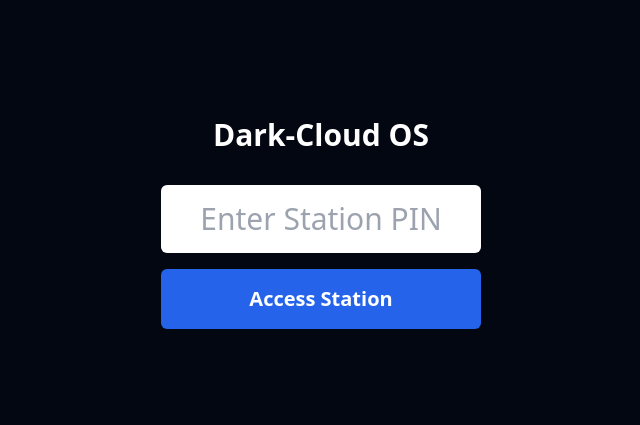
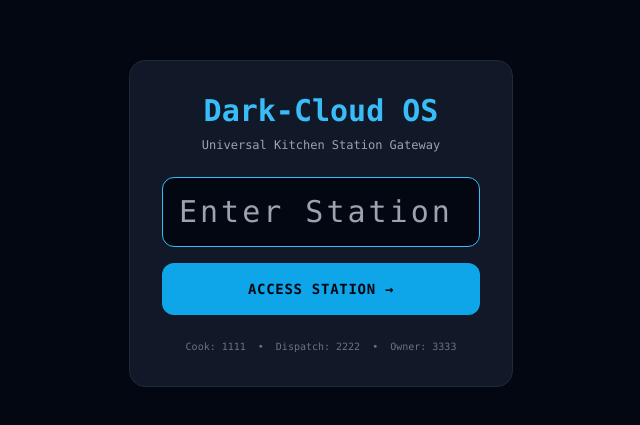
Before and after one commit to rsv-op/DarKitOS, a Next.js app: page /login in a window 1280 px wide. Shown: the part 177-602 px from the top of the page, without its empty margins (319-959 px from the left). Built offline with nearby package versions, Linux system fonts and the light colour scheme.

Commit message:
Refactor LoginPage component layout and styles

```diff
--- a/app/login/page.tsx
+++ b/app/login/page.tsx
@@ -1,55 +1,72 @@
-"use client"
-import { useState } from 'react'
-import { useRouter } from 'next/navigation'
+
+"use client";
+
+import { useState } from 'react';
+import { useRouter } from 'next/navigation';
 
 export default function LoginPage() {
-  const [pin, setPin] = useState('')
-  const [error, setError] = useState('')
-  const router = useRouter()
+  const [pin, setPin] = useState('');
+  const [error, setError] = useState('');
+  const router = useRouter();
 
   const handleLogin = (e: React.FormEvent) => {
-    e.preventDefault()
+    e.preventDefault();
 
     if (pin === '1111') {
-      document.cookie = "kitchen_pin=cook_token; path=/"
-      router.push('/cook')
+      document.cookie = 'kitchen_pin=cook_token; path=/';
+      router.push('/cook');
     } else if (pin === '2222') {
-      document.cookie = "kitchen_pin=dispatch_token; path=/"
-      router.push('/dispatch')
+      document.cookie = 'kitchen_pin=dispatch_token; path=/';
+      router.push('/dispatch');
     } else if (pin === '3333') {
-      document.cookie = "kitchen_pin=owner_token; path=/"
-      router.push('/owner')
+      document.cookie = 'kitchen_pin=owner_token; path=/';
+      router.push('/owner');
     } else if (pin === '9999') {
       // Dev bypass token - defaults to Owner view but can navigate anywhere
-      document.cookie = "kitchen_pin=dev_token; path=/"
-      router.push('/owner')
+      document.cookie = 'kitchen_pin=dev_token; path=/';
+      router.push('/owner');
     } else {
-      setError('Invalid Station PIN')
+      setError('Invalid Station PIN');
     }
-  }
+  };
 
   return (
-    <div className="min-h-screen bg-gray-950 flex flex-col items-center justify-center text-white p-4">
-      <h1 className="text-3xl font-bold mb-8">Dark-Cloud OS</h1>
-      <form onSubmit={handleLogin} className="flex flex-col gap-4 w-full max-w-xs">
+    <div className="min-h-screen bg-gray-950 flex flex-col items-center justify-center text-white p-4 font-sans">
+      <div className="bg-gray-900 border border-gray-800 p-8 rounded-2xl max-w-sm w-full text-center">
+        <h1 className="text-3xl font-bold font-mono mb-2 text-sky-400">Dark-Cloud OS</h1>
+        <p className="text-xs text-gray-400 mb-6 font-mono">Universal Kitchen Station Gateway</p>
+
+        <form onSubmit={handleLogin} className="flex flex-col gap-4">
           <input
             type="password"
             inputMode="numeric"
-          pattern="[0-9]*"
+            pattern="*"
+            maxLength={4}
             value={pin}
             onChange={(e) => setPin(e.target.value)}
             placeholder="Enter Station PIN"
-          className="p-4 text-center text-3xl text-black rounded-md outline-none"
+            className="p-4 text-center text-3xl font-mono text-white bg-gray-950 border border-sky-500/30 rounded-xl outline-none focus:border-sky-400 tracking-widest"
             autoFocus
           />
-        {error && <p className="text-red-500 text-sm text-center">{error}</p>}
+
+          {error && <p className="text-red-400 text-xs font-mono">{error}</p>}
+
           <button
             type="submit"
-          className="bg-blue-600 hover:bg-blue-700 p-4 rounded-md text-xl font-bold transition-colors"
+            className="bg-sky-500 hover:bg-sky-400 text-gray-950 font-mono font-bold p-4 rounded-xl text-sm uppercase tracking-wider transition-all"
           >
-          Access Station
+            Access Station →
           </button>
         </form>
+
+        <div className="mt-6 text-[10px] text-gray-500 font-mono flex justify-center gap-3">
+          <span>Cook: 1111</span>
+          <span>•</span>
+          <span>Dispatch: 2222</span>
+          <span>•</span>
+          <span>Owner: 3333</span>
         </div>
-  )
+      </div>
+    </div>
+  );
 }
```
Lines whose indentation alone changed are shown as unchanged.
